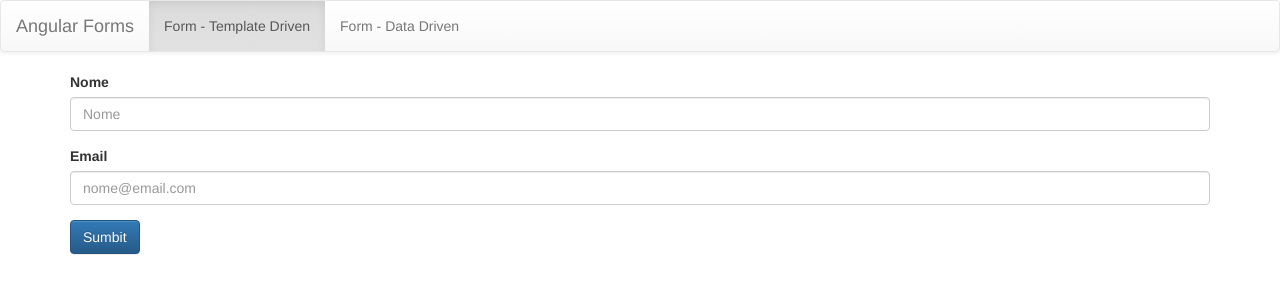
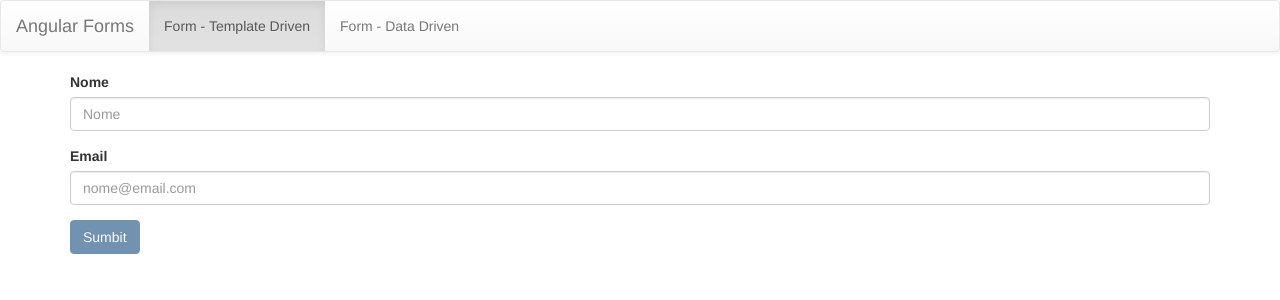
Before and after one commit to vitor-eble/Angular, an Angular app in the folder forms/: page /templateForm in a window 1280 px wide. Shown: the top 300 px of the page. Built offline with nearby package versions, Linux system fonts and the light colour scheme.

Commit message:
desabilitando botao de sumit para form invalid

```diff
--- a/forms/src/app/template-form/template-form.component.html
+++ b/forms/src/app/template-form/template-form.component.html
@@ -24,7 +24,7 @@
   </div>
 
 
-  <button type="submit" title="btnsubmit" class="btn btn-primary">
+  <button type="submit" title="btnsubmit" class="btn btn-primary" [disabled]="!formGroup.valid">
     Sumbit
   </button>
 </form>
```
